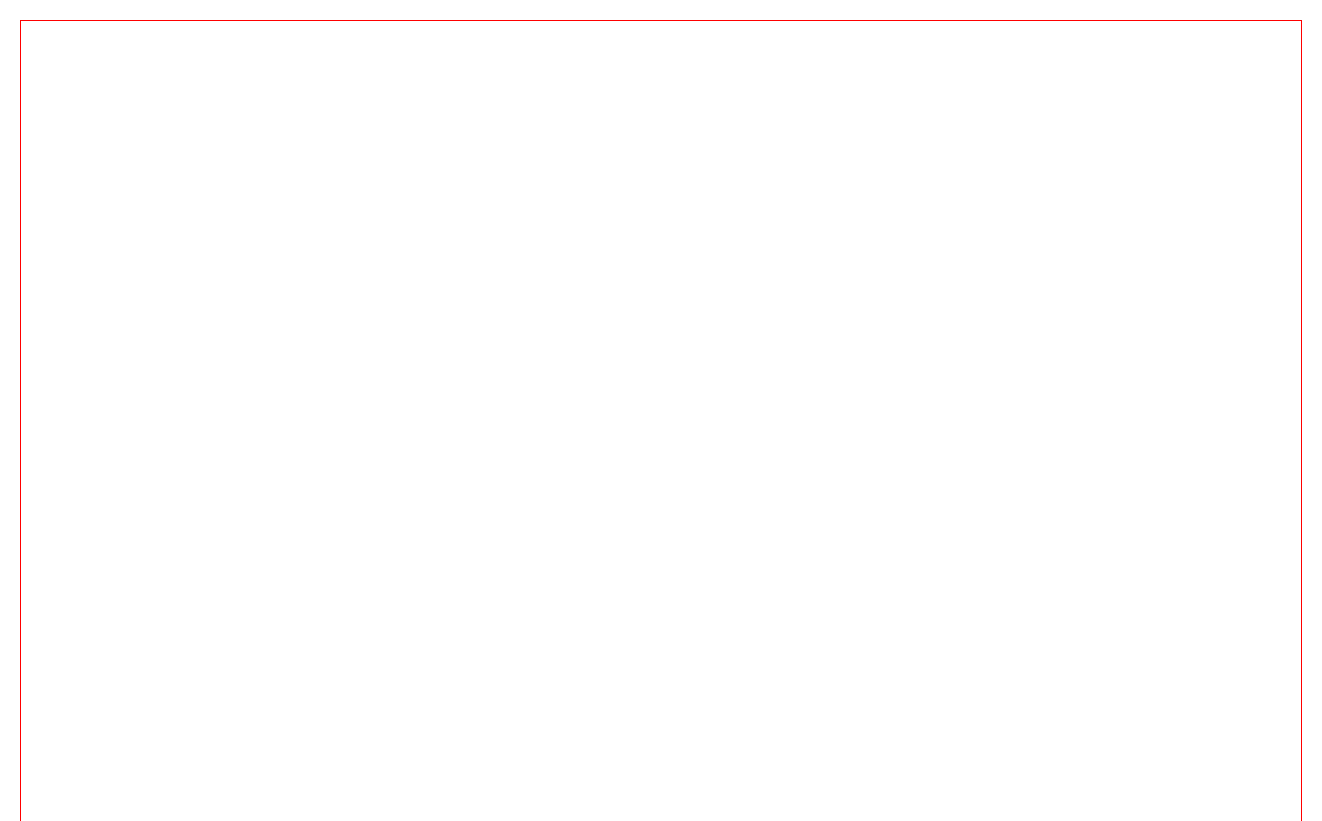
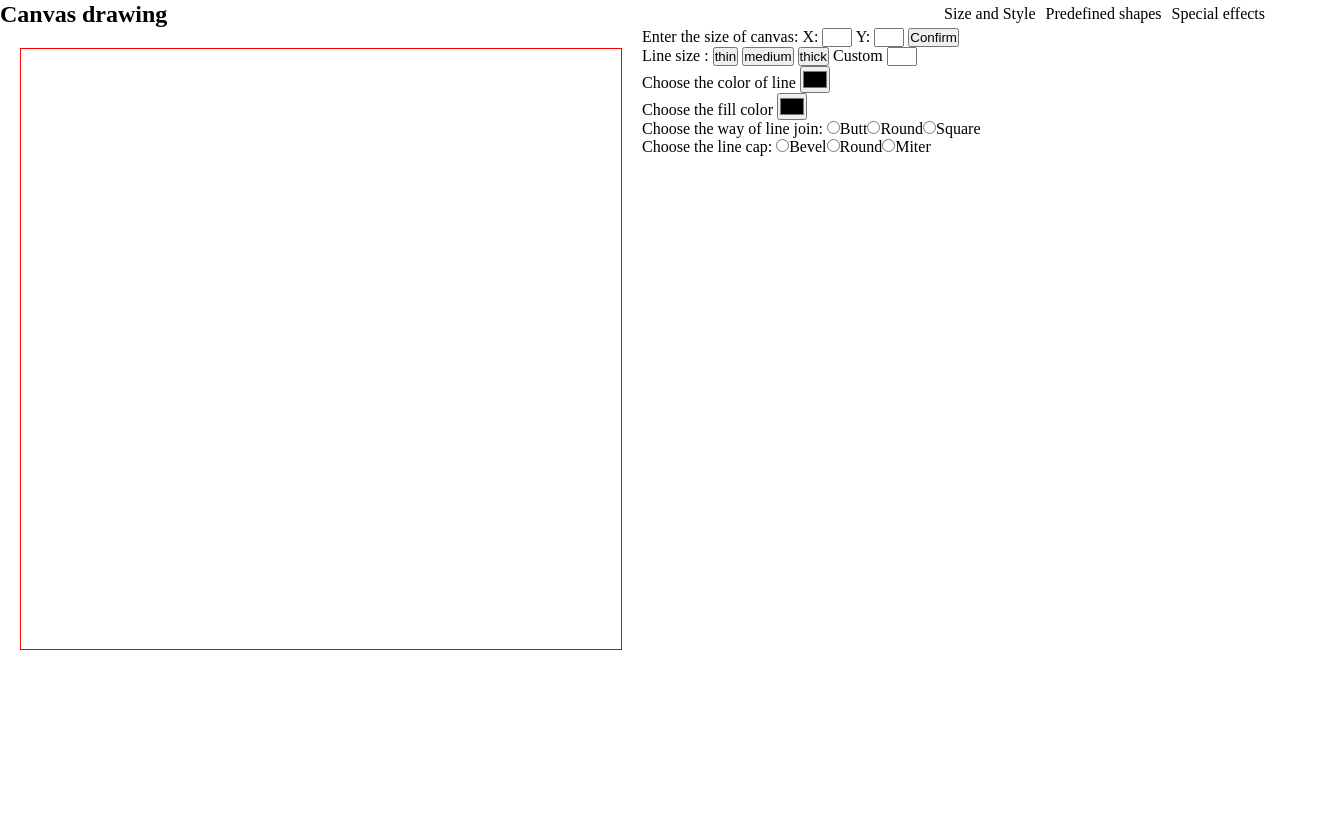
Before and after one commit to AleksandarIvezic/Canvas-project, a plain HTML site: page index.html in a window 1280 px wide. Shown: the top 821 px of the page, 1322 px wide, since content can reach past the window. After the commit the page ends 800 px from the top, so only its background shows below. Drawn offline with Linux system fonts and the light colour scheme.

Commit message:
add size and style features

```diff
--- a/index.html
+++ b/index.html
@@ -8,8 +8,46 @@
     <title>Canvas</title>
 </head>
 <body>
+    <nav class="nav-bar">
+        <h1>Canvas drawing</h1>
+        <ul class="tools">
+            <li class="tool">Size and Style</li>
+            <li class="tool">Predefined shapes</li>
+            <li class="tool">Special effects</li>
+            <li class="tool"></li>
+        </ul>
 
-    <canvas id="draw" width="600" height="600">Fallback content goes here if browser can't render canvas</canvas>
+    </nav>
+    <main class="container">
+        <div class="canvas-container">
+            <canvas id="draw" width="600" height="600">Fallback content goes here if browser can't render canvas</canvas>
+        </div>
+
+        <div class="tools-container">
+            <div class="canvas-size">
+                Enter the size of canvas: X: <input type="text" class="size" id="canvas-width"> Y: <input type="text" class="size" id="canvas-height"> <button id="confirm-canvas">Confirm</button>
+            </div>
+           <div class="line-size">
+            Line size : <button id="thin">thin</button> <button id="medium">medium</button> <button id="thick">thick</button> Custom <input class="size" id="line-weight" type="text">
+           </div>
+           <div class="line-color">
+               Choose the color of line <input class="size" id="line-color" type="color">
+           </div>
+           <div class="fill-color">
+               Choose the fill color <input class="size" id="fill-color" type="color">
+           </div>
+           <div class="line-join">
+               Choose the way of line join: <input type="radio" id="butt">Butt<input type="radio" id="round">Round<input type="radio" id="square">Square
+           </div>
+           <div class="line-cap">
+            Choose the line cap: <input type="radio" id="bevel">Bevel<input type="radio" id="round">Round<input type="radio" id="miter">Miter
+           </div>
+
+
+        </div>
+    </main>
+
+
 
     <script src="scrypt.js"></script>
 </body>
--- a/scrypt.js
+++ b/scrypt.js
@@ -1,7 +1,7 @@
 const canvas = document.getElementById("draw");
 const ctx = canvas.getContext("2d");
-canvas.width = window.innerWidth;
-canvas.height = window.innerHeight;
+// canvas.width = window.innerWidth;
+// canvas.height = window.innerHeight;
 ctx.strokeStyle = "#BADA55";
 ctx.lineJoin = "round";
 ctx.lineCap = "round";
--- a/style.css
+++ b/style.css
@@ -7,8 +7,29 @@
 
     text-align: center;
 } */
+
+.nav-bar{
+    display: flex;
+    justify-content: space-between;
+    align-items: center;
+}
+.tools {
+    display: flex;
+    list-style: none;
+
+}
+.tool {
+    padding: 5px;
+}
+.container {
+    display: flex;
+}
 canvas {
     border: 1px red solid;
     margin: 20px
 
 }
+
+.size {
+    width: 30px;
+}
```
